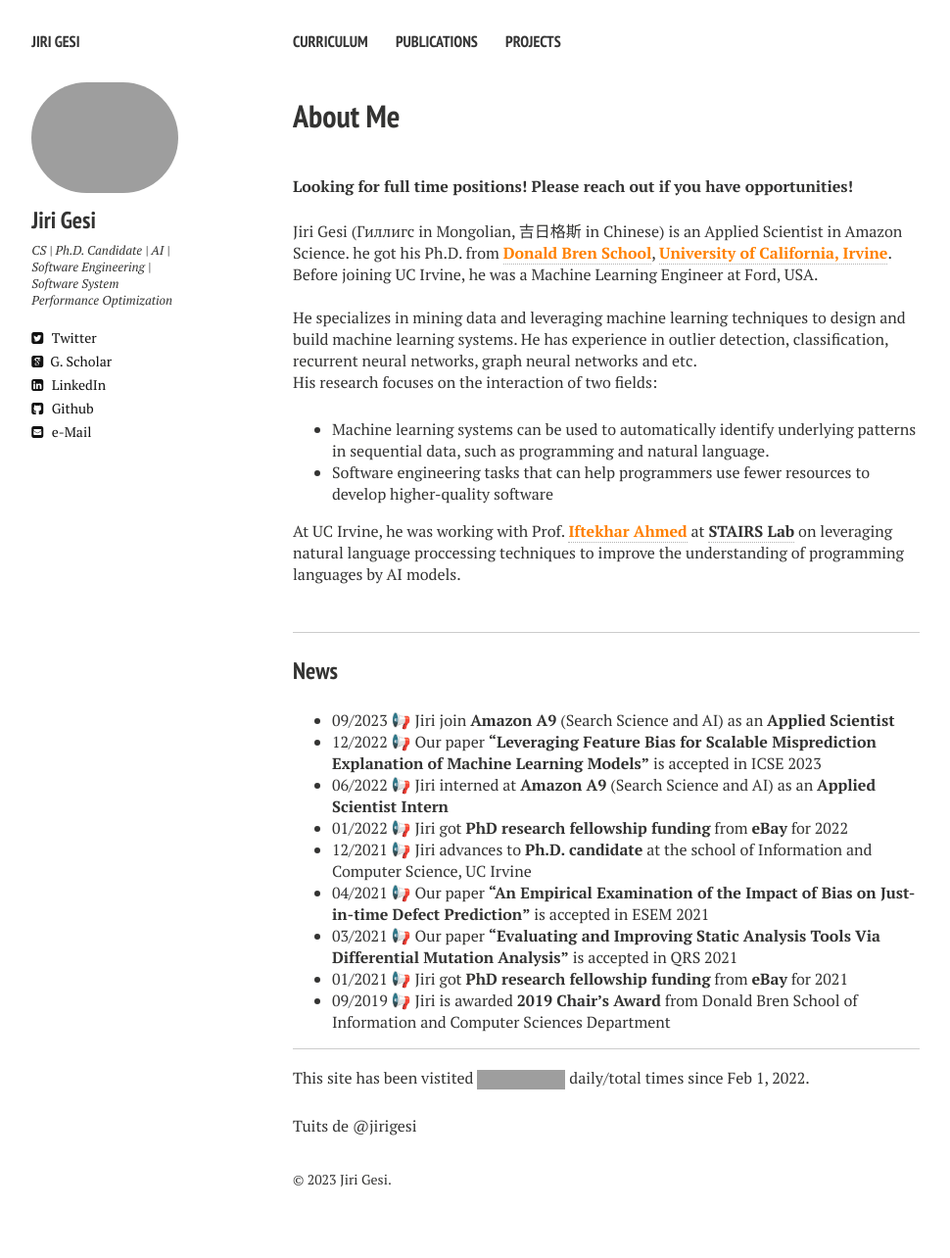
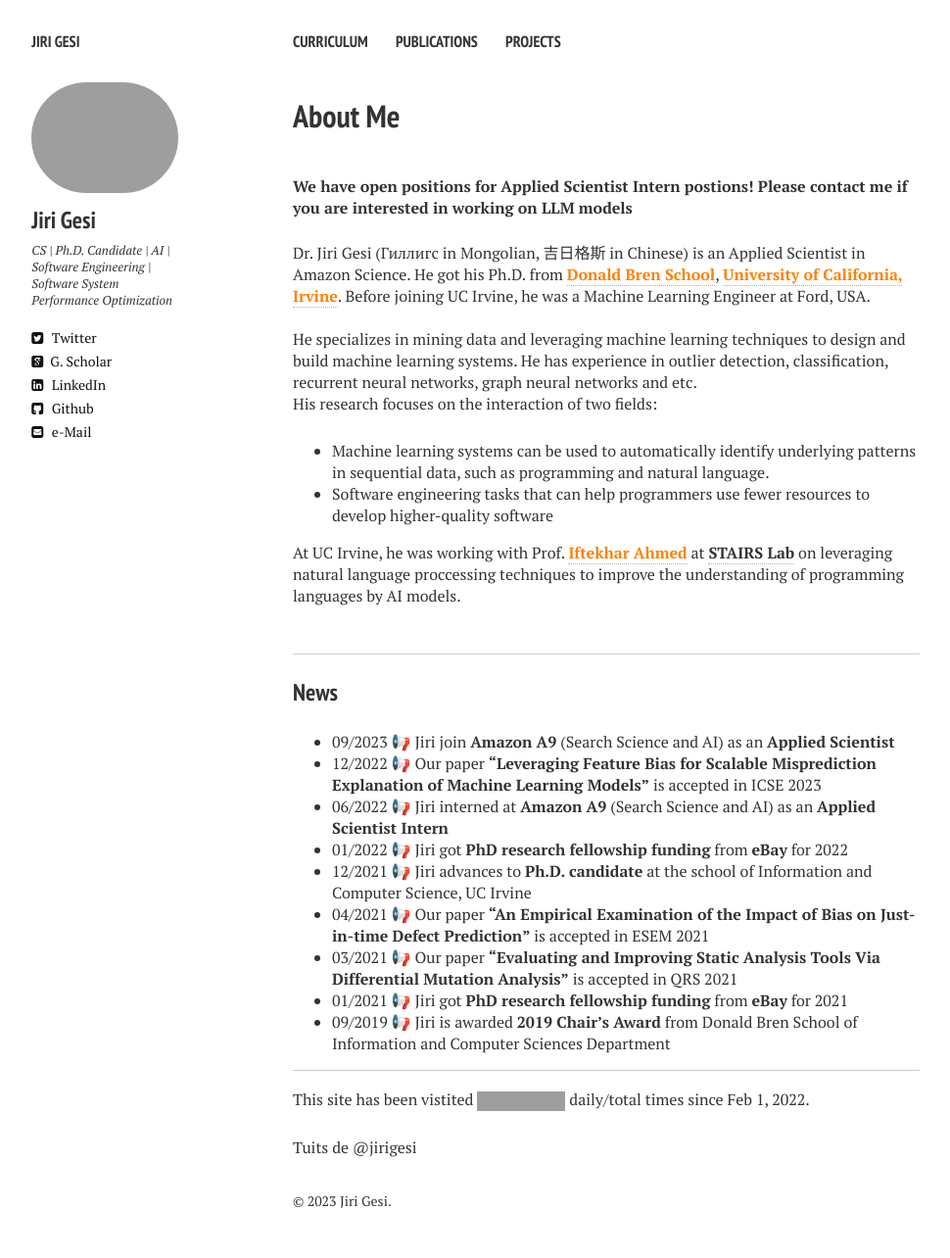
Before and after one commit to Jirigesi/Jirigesi.github.io, a Jekyll site: the page built from index.md, in a window 1280 px wide. Shown: the whole page at 98% size, without its empty margins (21-991 px from the left). Built offline with Jekyll 4.4.1, drawn with Linux system fonts in a browser that asks for light colours; nearby versions of some CDN libraries; comment, search, counter and statistics services are not loaded; before the commit the page ends 1262 px from its top, so only the background shows below that; grey boxes are pictures that could not be loaded.

Commit message:
Update index.md

```diff
--- a/index.md
+++ b/index.md
@@ -9,11 +9,11 @@ tags: [Jekyll, theme, responsive, blog, template]
 
 <br />
 
-**Looking for full time positions! Please reach out if you have opportunities!**
+**We have open positions for Applied Scientist Intern postions! Please contact me if you are interested in working on LLM models**
 
 <br />
 
-Jiri Gesi (Гиллигс in Mongolian, 吉日格斯 in Chinese) is an Applied Scientist in Amazon Science. he got his Ph.D. from <a style="color:rgb(255,128,0)">**Donald Bren School**</a>,  <a style="color:rgb(255,128,0)">**University of California, Irvine**</a>. Before joining UC Irvine, he was a Machine Learning Engineer at Ford, USA.
+Dr. Jiri Gesi (Гиллигс in Mongolian, 吉日格斯 in Chinese) is an Applied Scientist in Amazon Science. He got his Ph.D. from <a style="color:rgb(255,128,0)">**Donald Bren School**</a>,  <a style="color:rgb(255,128,0)">**University of California, Irvine**</a>. Before joining UC Irvine, he was a Machine Learning Engineer at Ford, USA.
 
 <br />
 
```
